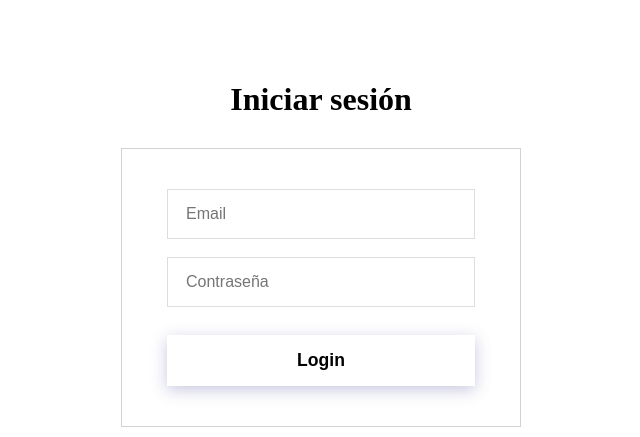
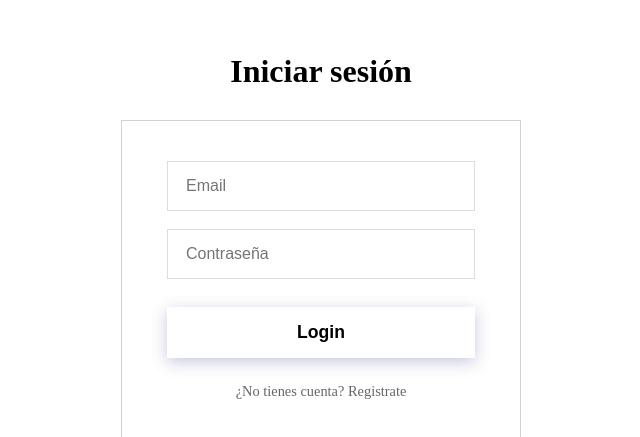
Before and after one commit to Ramiro2897/AUTH-SYSTEM-FRONTEND, a React (Vite) app: page /login in a window 1280 px wide. Shown: the part 159-596 px from the top of the page, without its empty margins (319-959 px from the left). Built offline with nearby package versions, Linux system fonts and the light colour scheme; no server answers.

Commit message:
Se agrega el boton de registrarse

```diff
--- a/src/pages/Login.tsx
+++ b/src/pages/Login.tsx
@@ -58,6 +58,10 @@ const Login = () => {
         <button type="submit" disabled={loading}>
           {loading ? "Ingresando..." : "Login"}
         </button>
+        {/* 👇 FOOTER */}
+        <p className="auth-footer">
+          ¿No tienes cuenta? <a href="/register">Registrate</a>
+        </p>
       </form>
     </div>
   );
```
